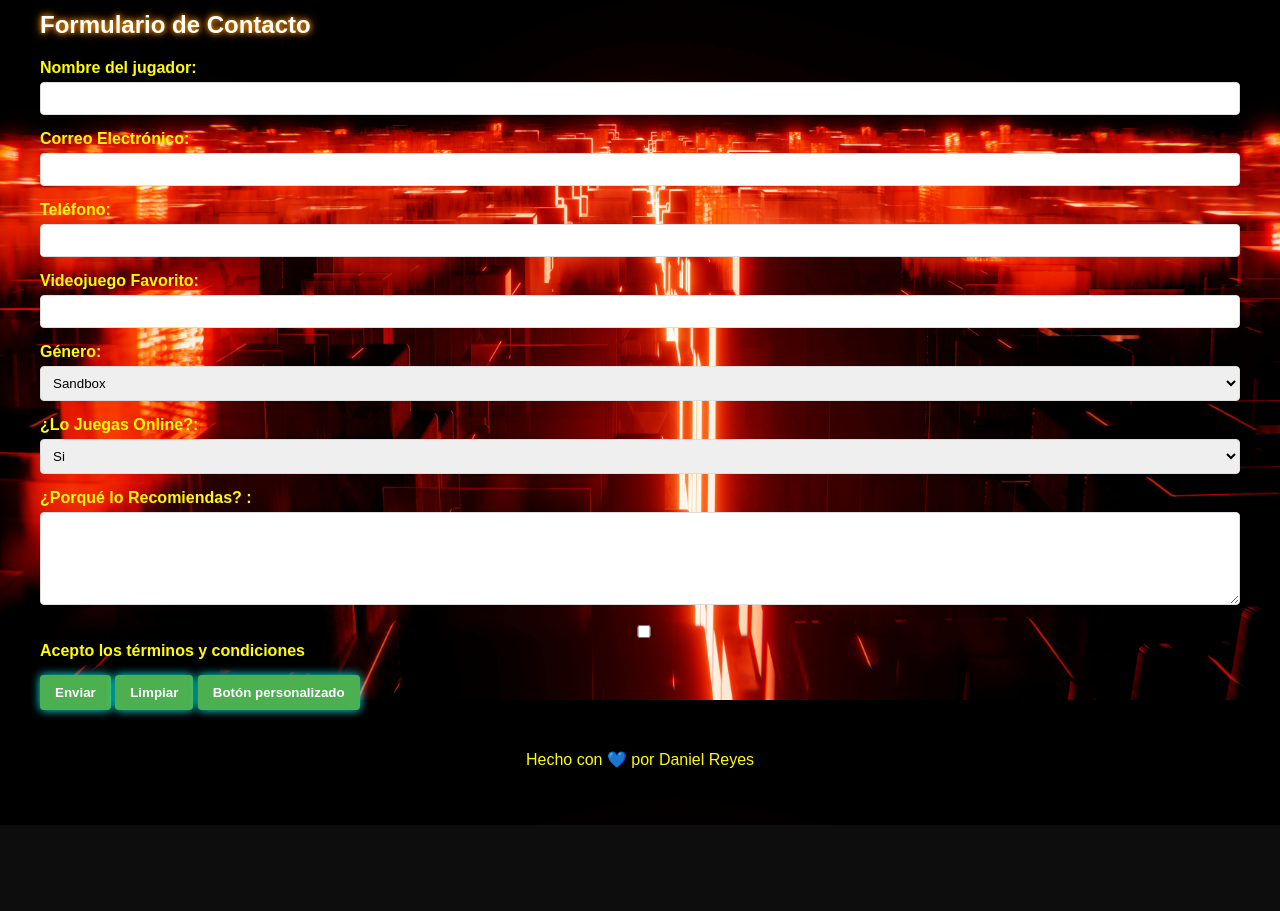
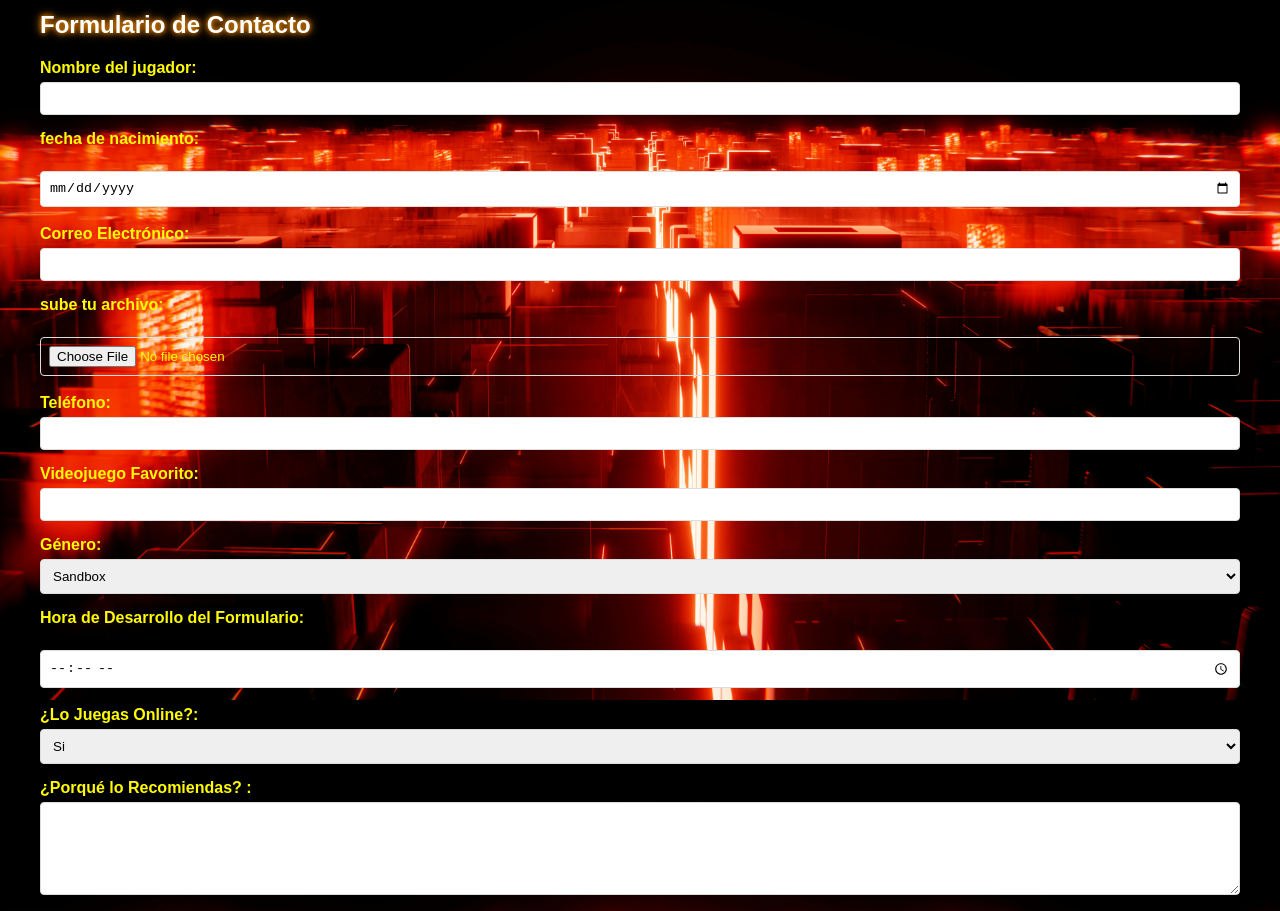
Before and after one commit to Danicraft708/Videojuegos, a plain HTML site: page index.html in a window 1280 px wide. Shown: the part 900-1811 px from the top of the page. Before the commit the page ends 1725 px from the top, so only its background shows below. Drawn offline with Linux system fonts and the light colour scheme.

Commit message:
Update index.html

```diff
--- a/index.html
+++ b/index.html
@@ -211,11 +211,21 @@ Cell Spacing
             <label for="nombre">Nombre del jugador:</label>
             <input type="text" id="nombre" name="nombre" required>
         </div>
+    <div>
+
+        <label for="fecha">fecha de nacimiento:</label><br>
+       <input type="date" id="fecha" name="fecha" ><br><br>
+    </div>
 
         <div class="form-group">
             <label for="email">Correo Electrónico:</label>
             <input type="email" id="email" name="email" required>
         </div>
+<div>
+    <label for="archivo">sube tu archivo:</label><br>
+   <input type="file" id="archivo" name="archivo" required><br><br>
+
+</div>
 
         <div class="form-group">
             <label for="telefono">Teléfono:</label>
@@ -237,6 +247,11 @@ Cell Spacing
                 <option value="Otro">Otro</option>
             </select>
         </div>
+     <div>
+         <label for="hora">Hora de Desarrollo del Formulario:</label><br>
+        <input type="time" id="hora" name="hora" ><br><br>
+
+     </div>
 
         <div class="form-group">
             <label for="¿Lo Juegas Online?">¿Lo Juegas Online?:</label>
```
